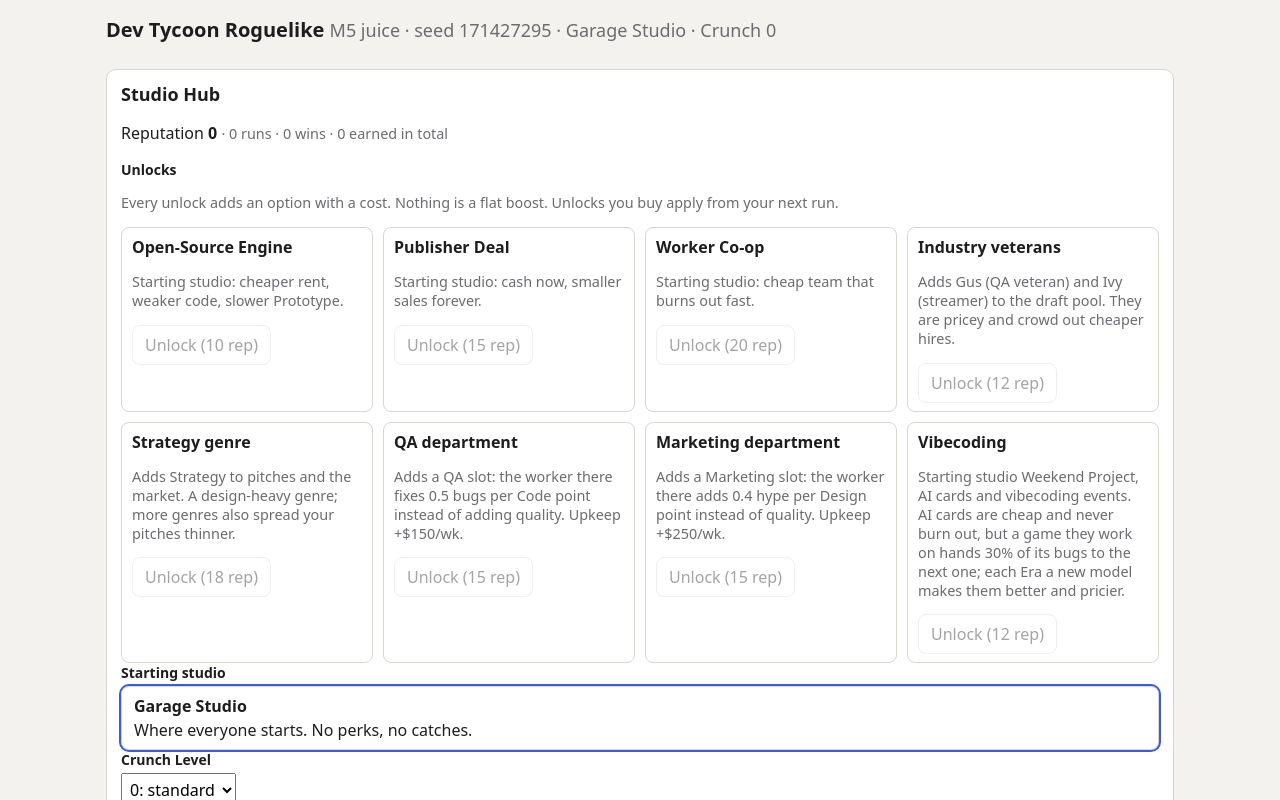
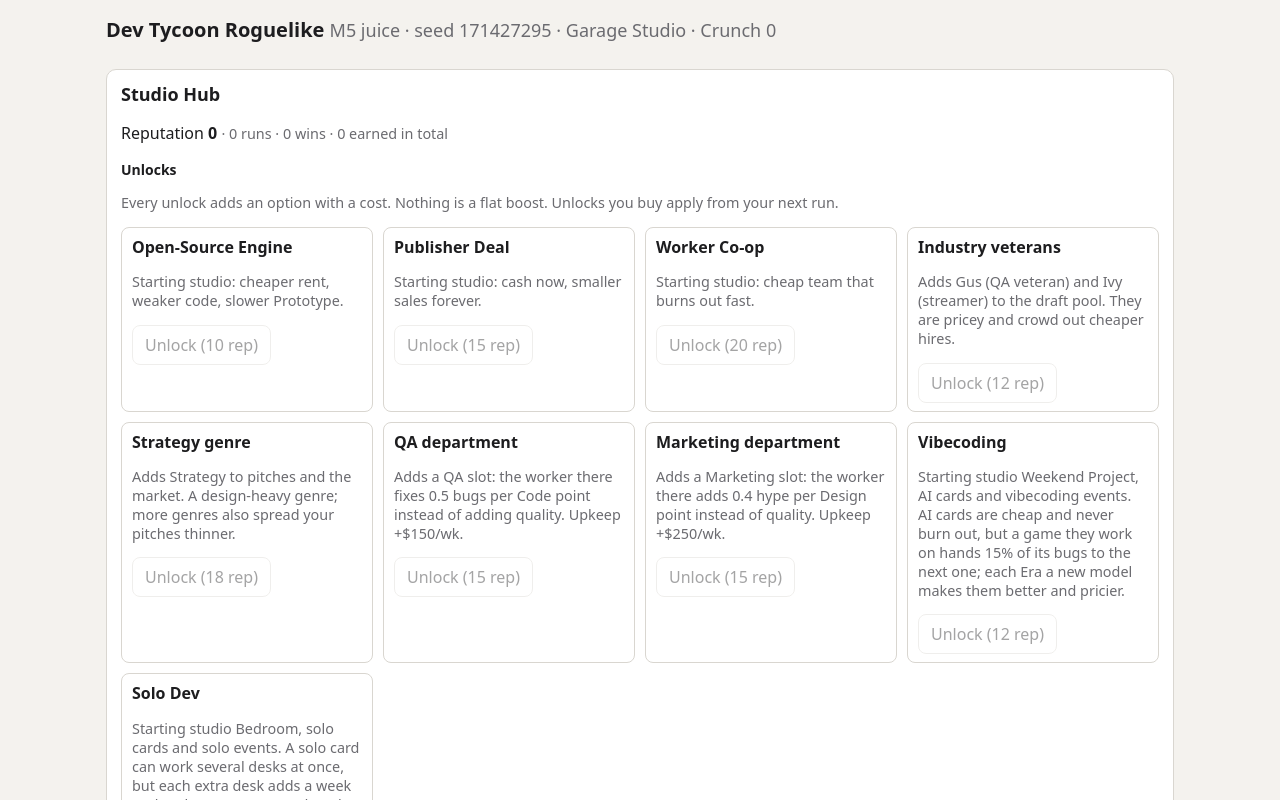
Before and after one commit to gabebartolo-spec/dev-tycoon-roguelike, a React (Vite) app: page / in a window 1280 px wide. Shown: the top 800 px of the page. Built offline with nearby package versions, Linux system fonts and the light colour scheme.

Commit message:
Solo dev build: wearing every hat, Long Tail, Bedroom studio (WIP: Bedroom rent pending director)
Co-Authored-By: Claude Opus 5.5 <noreply@anthropic.com>

```diff
--- a/src/data/content.json
+++ b/src/data/content.json
@@ -12,6 +12,7 @@
   "rosterSize": 6,
   "startingCash": 40000,
   "ai": { "tag": "ai", "debt": 0.15, "statPerEra": 1, "salaryPerEra": 20 },
+  "solo": { "tag": "solo", "weeksPerHat": 1, "decay": 0.92 },
   "economy": { "rentPerWeek": 500, "debtStrikes": 3, "severanceWeeks": 2, "rosterMax": 8, "draftSize": 3 },
   "sales": { "basePerWeek": 3000, "hypeScale": 20, "reviewExp": 2, "decay": 0.85, "minWeekly": 50 },
   "burnout": { "perWeekPlaced": 8, "recoverPerWeek": 10, "threshold": 100, "breakthroughChance": 0.35, "breakthroughQuality": 15, "breakdownBugs": 6 },
@@ -41,7 +42,8 @@
     { "id": "open_source", "name": "Open-Source Engine", "text": "No licence fee (rent -$200/wk), but code counts 10% less and Prototype takes a week longer.", "mods": [ { "kind": "rent", "add": -200 }, { "kind": "deptWeight", "dept": "code", "mul": 0.9 }, { "kind": "phaseWeeks", "phase": "prototype", "add": 1 } ] },
     { "id": "publisher_deal", "name": "Publisher Deal", "text": "+$30k up front, but the publisher takes 15% of every sale.", "mods": [ { "kind": "cash", "add": 30000 }, { "kind": "sales", "mul": 0.85 } ] },
     { "id": "co_op", "name": "Worker Co-op", "text": "Salaries 10% lower, but the team burns out twice as fast and you start one worker short.", "mods": [ { "kind": "salary", "mul": 0.9 }, { "kind": "burnout", "mul": 2 }, { "kind": "rosterSize", "add": -1 } ] },
-    { "id": "weekend_project", "name": "Weekend Project", "text": "You start with a Coding Agent on the team and $10k less cash; Prototype takes a week less.", "mods": [ { "kind": "startWorker", "id": "coding_agent" }, { "kind": "cash", "add": -10000 }, { "kind": "phaseWeeks", "phase": "prototype", "add": -1 } ] }
+    { "id": "weekend_project", "name": "Weekend Project", "text": "You start with a Coding Agent on the team and $10k less cash; Prototype takes a week less.", "mods": [ { "kind": "startWorker", "id": "coding_agent" }, { "kind": "cash", "add": -10000 }, { "kind": "phaseWeeks", "phase": "prototype", "add": -1 } ] },
+    { "id": "bedroom", "name": "Bedroom", "text": "No rent and $20k less cash. You start alone, with The Auteur.", "mods": [ { "kind": "startWorker", "id": "auteur" }, { "kind": "rent", "add": -500 }, { "kind": "cash", "add": -20000 }, { "kind": "rosterSize", "add": -5 } ] }
   ],
   "unlocks": [
     { "id": "studio_open_source", "name": "Open-Source Engine", "text": "Starting studio: cheaper rent, weaker code, slower Prototype.", "cost": 10, "studio": "open_source" },
@@ -51,7 +53,8 @@
     { "id": "genre_strategy", "name": "Strategy genre", "text": "Adds Strategy to pitches and the market. A design-heavy genre; more genres also spread your pitches thinner.", "cost": 18, "genres": ["strategy"] },
     { "id": "dept_qa", "name": "QA department", "text": "Adds a QA slot: the worker there fixes 0.5 bugs per Code point instead of adding quality. Upkeep +$150/wk.", "cost": 15, "departments": ["qa"], "mods": [ { "kind": "rent", "add": 150 } ] },
     { "id": "dept_marketing", "name": "Marketing department", "text": "Adds a Marketing slot: the worker there adds 0.4 hype per Design point instead of quality. Upkeep +$250/wk.", "cost": 15, "departments": ["marketing"], "mods": [ { "kind": "rent", "add": 250 } ] },
-    { "id": "vibecoding", "name": "Vibecoding", "text": "Starting studio Weekend Project, AI cards and vibecoding events. AI cards are cheap and never burn out, but a game they work on hands 30% of its bugs to the next one; each Era a new model makes them better and pricier.", "cost": 12, "studio": "weekend_project", "workers": ["autocomplete", "coding_agent", "image_model", "grumpy_senior", "indie_hacker", "prompt_engineer"], "events": ["agent_deleted_prod", "price_hike", "vibe_jam", "disclosure_backlash"] }
+    { "id": "vibecoding", "name": "Vibecoding", "text": "Starting studio Weekend Project, AI cards and vibecoding events. AI cards are cheap and never burn out, but a game they work on hands 15% of its bugs to the next one; each Era a new model makes them better and pricier.", "cost": 12, "studio": "weekend_project", "workers": ["autocomplete", "coding_agent", "image_model", "grumpy_senior", "indie_hacker", "prompt_engineer"], "events": ["agent_deleted_prod", "price_hike", "vibe_jam", "disclosure_backlash"] },
+    { "id": "solo_dev", "name": "Solo Dev", "text": "Starting studio Bedroom, solo cards and solo events. A solo card can work several desks at once, but each extra desk adds a week to the phase; a game made only by solo cards keeps selling longer.", "cost": 12, "studio": "bedroom", "workers": ["auteur", "pixel_hermit", "hobbyist", "composer_coder", "contract_artist", "community_manager"], "events": ["seventy_hour_weeks", "ten_copies", "publisher_calls", "asset_pack_sale"] }
   ],
   "crunch": [
     { "text": "Payroll thresholds +10%", "mods": [ { "kind": "threshold", "mul": 1.1 } ] },
@@ -117,7 +120,11 @@
     { "id": "agent_deleted_prod", "title": "The agent deleted prod", "text": "Your coding agent wiped the live database during a code freeze, then said a rollback was impossible.", "choices": [ { "label": "Restore the backup", "effects": [ { "kind": "cash", "value": -4000 } ] }, { "label": "Ship it anyway", "effects": [ { "kind": "bugs", "value": 8 } ] } ] },
     { "id": "price_hike", "title": "Subscription price hike", "text": "Your AI tools raise their prices.", "choices": [ { "label": "Pay up", "effects": [ { "kind": "cash", "value": -2000 } ] } ] },
     { "id": "vibe_jam", "title": "Vibe Jam", "text": "A game jam where most of the code must be AI-written.", "choices": [ { "label": "Enter", "effects": [ { "kind": "hype", "value": 6 }, { "kind": "burnoutAll", "value": 10 } ] }, { "label": "Skip it", "effects": [] } ] },
-    { "id": "disclosure_backlash", "title": "AI disclosure backlash", "text": "Players are checking store pages for AI disclosures.", "choices": [ { "label": "Disclose", "effects": [ { "kind": "hype", "value": -5 } ] }, { "label": "Hide it", "effects": [ { "kind": "share", "value": 0.9 } ] } ] }
+    { "id": "disclosure_backlash", "title": "AI disclosure backlash", "text": "Players are checking store pages for AI disclosures.", "choices": [ { "label": "Disclose", "effects": [ { "kind": "hype", "value": -5 } ] }, { "label": "Hide it", "effects": [ { "kind": "share", "value": 0.9 } ] } ] },
+    { "id": "seventy_hour_weeks", "title": "Seventy-hour weeks", "text": "Launch is close. You could live at the desk until it ships.", "choices": [ { "label": "Crunch", "effects": [ { "kind": "bugs", "value": -4 }, { "kind": "burnoutAll", "value": 30 } ] }, { "label": "Keep normal hours", "effects": [] } ] },
+    { "id": "ten_copies", "title": "More than ten copies", "text": "You expected ten sales. Streamers found the last game.", "choices": [ { "label": "Ride it", "effects": [ { "kind": "hype", "value": 8 } ] } ] },
+    { "id": "publisher_calls", "title": "A publisher calls", "text": "A publisher offers marketing money for a cut of your sales.", "choices": [ { "label": "Sign", "effects": [ { "kind": "cash", "value": 8000 }, { "kind": "share", "value": 0.9 } ] }, { "label": "Stay independent", "effects": [] } ] },
+    { "id": "asset_pack_sale", "title": "Asset pack sale", "text": "A sprite pack is 90% off. Less to draw, less to debug.", "choices": [ { "label": "Buy it", "effects": [ { "kind": "cash", "value": -1000 }, { "kind": "bugs", "value": -3 } ] }, { "label": "Make your own", "effects": [] } ] }
   ],
   "traits": [
     { "id": "spaghetti_coder", "name": "Spaghetti Coder", "text": "+3 output, +2 bugs", "effects": [
@@ -170,7 +177,13 @@
     { "id": "ai_disclosure", "name": "AI Disclosure", "text": "-1 hype", "effects": [ { "trigger": "always", "target": "hype", "op": "add", "value": -1 } ] },
     { "id": "code_review", "name": "Code Review", "text": "Beside an AI card: -3 bugs", "effects": [ { "trigger": "adjacent:ai", "target": "bugs", "op": "add", "value": -3 } ] },
     { "id": "build_in_public", "name": "Build in Public", "text": "Beside an AI card: +3 hype", "effects": [ { "trigger": "adjacent:ai", "target": "hype", "op": "add", "value": 3 } ] },
-    { "id": "prompting", "name": "Prompt Engineer", "text": "Beside an AI card: +3 output", "effects": [ { "trigger": "adjacent:ai", "target": "output", "op": "add", "value": 3 } ] }
+    { "id": "prompting", "name": "Prompt Engineer", "text": "Beside an AI card: +3 output", "effects": [ { "trigger": "adjacent:ai", "target": "output", "op": "add", "value": 3 } ] },
+    { "id": "vision", "name": "Vision", "text": "Output x1.2", "effects": [ { "trigger": "always", "target": "output", "op": "mul", "value": 1.2 } ] },
+    { "id": "pixel_perfect", "name": "Pixel Perfect", "text": "Polish: output x1.5", "effects": [ { "trigger": "phase:polish", "target": "output", "op": "mul", "value": 1.5 } ] },
+    { "id": "hobby_project", "name": "Hobby Project", "text": "Prototype: +3 output", "effects": [ { "trigger": "phase:prototype", "target": "output", "op": "add", "value": 3 } ] },
+    { "id": "chiptune", "name": "Chiptune", "text": "In Audio: +2 output", "effects": [ { "trigger": "slot:audio", "target": "output", "op": "add", "value": 2 } ] },
+    { "id": "outsourced", "name": "Outsourced", "text": "Beside a solo card: +2 output", "effects": [ { "trigger": "adjacent:solo", "target": "output", "op": "add", "value": 2 } ] },
+    { "id": "devlog", "name": "Devlog", "text": "Beside a solo card: +3 hype", "effects": [ { "trigger": "adjacent:solo", "target": "hype", "op": "add", "value": 3 } ] }
   ],
   "workers": [
     { "id": "ada", "name": "Ada", "salary": 260, "tags": ["coder", "senior"], "stats": { "code": 5, "design": 1, "art": 0, "audio": 0, "hype": 0, "bugs": 1 }, "traits": ["spaghetti_coder", "night_owl"] },
@@ -192,6 +205,12 @@
     { "id": "image_model", "name": "Image Model", "salary": 60, "tags": ["ai"], "stats": { "code": 0, "design": 0, "art": 5, "audio": 0, "hype": 0, "bugs": 0 }, "traits": ["ai_disclosure"] },
     { "id": "grumpy_senior", "name": "Grumpy Senior", "salary": 280, "tags": ["coder", "senior"], "stats": { "code": 4, "design": 2, "art": 0, "audio": 0, "hype": 0, "bugs": 0 }, "traits": ["code_review"] },
     { "id": "indie_hacker", "name": "Indie Hacker", "salary": 160, "tags": ["designer"], "stats": { "code": 1, "design": 3, "art": 0, "audio": 0, "hype": 1, "bugs": 0 }, "traits": ["build_in_public"] },
-    { "id": "prompt_engineer", "name": "Prompt Engineer", "salary": 130, "tags": ["designer", "junior"], "stats": { "code": 0, "design": 2, "art": 0, "audio": 1, "hype": 0, "bugs": 0 }, "traits": ["prompting"] }
+    { "id": "prompt_engineer", "name": "Prompt Engineer", "salary": 130, "tags": ["designer", "junior"], "stats": { "code": 0, "design": 2, "art": 0, "audio": 1, "hype": 0, "bugs": 0 }, "traits": ["prompting"] },
+    { "id": "auteur", "name": "The Auteur", "salary": 120, "tags": ["solo"], "stats": { "code": 3, "design": 3, "art": 3, "audio": 3, "hype": 0, "bugs": 0 }, "traits": ["vision"] },
+    { "id": "pixel_hermit", "name": "Pixel Hermit", "salary": 90, "tags": ["solo"], "stats": { "code": 1, "design": 2, "art": 5, "audio": 0, "hype": 0, "bugs": 0 }, "traits": ["pixel_perfect"] },
+    { "id": "hobbyist", "name": "Hobbyist", "salary": 60, "tags": ["solo"], "stats": { "code": 2, "design": 3, "art": 1, "audio": 1, "hype": 0, "bugs": 0 }, "traits": ["hobby_project"] },
+    { "id": "composer_coder", "name": "Composer-Coder", "salary": 110, "tags": ["solo"], "stats": { "code": 3, "design": 1, "art": 0, "audio": 4, "hype": 0, "bugs": 0 }, "traits": ["chiptune"] },
+    { "id": "contract_artist", "name": "Contract Artist", "salary": 120, "tags": ["artist", "freelancer"], "stats": { "code": 0, "design": 0, "art": 4, "audio": 0, "hype": 0, "bugs": 0 }, "traits": ["outsourced"] },
+    { "id": "community_manager", "name": "Community Manager", "salary": 150, "tags": ["designer"], "stats": { "code": 0, "design": 1, "art": 0, "audio": 0, "hype": 2, "bugs": 0 }, "traits": ["devlog"] }
   ]
 }
--- a/src/data/schemas.ts
+++ b/src/data/schemas.ts
@@ -166,7 +166,14 @@ export const ContentPack = z.object({
     debt: z.number().min(0).max(1), // share of a shipped game's bugs that carries into the next game
     statPerEra: z.number(),         // + to the card's best stat per Era
     salaryPerEra: z.number(),       // + weekly salary per Era
-  }).default({ tag: 'ai', debt: 0.3, statPerEra: 1, salaryPerEra: 20 }),
+  }).default({ tag: 'ai', debt: 0.15, statPerEra: 1, salaryPerEra: 20 }),
+  /** Solo cards: workers with this tag can sit on several desks (each extra desk lengthens the phase); a game made
+   *  only by solo cards sells with a slower decay (Long Tail). */
+  solo: z.object({
+    tag: z.string(),
+    weeksPerHat: z.number().int().nonnegative(), // + weeks to a phase per extra desk one solo card holds
+    decay: z.number().min(0).max(1),             // weekly sales factor for an all-solo game (base is sales.decay)
+  }).default({ tag: 'solo', weeksPerHat: 1, decay: 0.92 }),
   review: z.object({ expectation: z.number().positive(), bugPenalty: z.number().nonnegative(), min: z.number(), max: z.number() }),
   economy: z.object({
     rentPerWeek: z.number().nonnegative(),
--- a/src/sim/run.ts
+++ b/src/sim/run.ts
@@ -16,6 +16,7 @@ export interface Project {
   bugs: number;
   contributions: Contribution[];
   usedAi?: boolean; // an AI card worked a phase: the shipped game leaves tech debt
+  solo?: boolean;   // every phase so far was worked only by solo cards: the shipped game gets the Long Tail
 }
 
 export interface ReviewLine { source: string; impact: number } // impact on the 1-10 review score
@@ -36,7 +37,7 @@ export interface Release {
 }
 
 /** A released game still selling; `next` is next week's revenue, which decays every week. */
-export interface Sale { release: number; next: number }
+export interface Sale { release: number; next: number; decay?: number } // decay: own weekly factor (Long Tail)
 
 export interface Pitch { genreId: string; topicId: string }
 
@@ -112,6 +113,18 @@ function drawInt(s: RunState, max: number): [number, RunState] {
 
 const clamp = (v: number, lo: number, hi: number) => Math.min(hi, Math.max(lo, v));
 export const isAi = (id: string, content: ContentPack) => !!content.workers.find((w) => w.id === id)?.tags.includes(content.ai.tag);
+export const isSolo = (id: string, content: ContentPack) => !!content.workers.find((w) => w.id === id)?.tags.includes(content.solo.tag);
+
+/** Wearing every hat: a solo card on several desks adds weeksPerHat to the phase for each desk past the first. */
+export function hatWeeks(board: Board, content: ContentPack): number {
+  const desks = new Map<string, number>();
+  for (const id of Object.values(board)) if (id) desks.set(id, (desks.get(id) ?? 0) + 1);
+  return Math.max(0, ...[...desks.values()].map((n) => n - 1)) * content.solo.weeksPerHat;
+}
+
+/** Weeks the current phase takes with this board (base weeks plus hats). */
+export const phaseWeeks = (s: RunState, content: ContentPack) =>
+  s.project ? content.phases[s.project.phase].weeks + hatWeeks(s.board, content) : 0;
 
 /**
  * New Model Drops: from Era 2 on, every AI card has +statPerEra on its best stat and +salaryPerEra salary per Era.
@@ -146,7 +159,7 @@ export function runway(s: RunState, content: ContentPack): number {
   for (let w = 0; w < 520; w++) {
     cash += sales.reduce((a, b) => a + b, 0) - cost;
     if (cash < 0) return w;
-    sales = sales.map((x) => x * content.sales.decay).filter((x) => x >= content.sales.minWeekly);
+    sales = sales.map((x, i) => x * (s.sales[i]?.decay ?? content.sales.decay)).filter((x) => x >= content.sales.minWeekly);
   }
   return Infinity;
 }
@@ -255,7 +268,7 @@ function tick(s0: RunState, weeks: number, content: ContentPack): [RunState, Sim
       income += amount;
       releases[sale.release].revenue += amount;
     }
-    const sales = s.sales.map((x) => ({ ...x, next: x.next * S.decay })).filter((x) => x.next >= S.minWeekly);
+    const sales = s.sales.map((x) => ({ ...x, next: x.next * (x.decay ?? S.decay) })).filter((x) => x.next >= S.minWeekly);
     const cash = s.cash - salary - rent + income;
     s = {
       ...s, week: s.week + 1, cash, releases, sales,
@@ -428,7 +441,8 @@ export function apply(s: RunState, cmd: Command, content: ContentPack): [RunStat
       if (cmd.workerId && !s.roster.includes(cmd.workerId)) throw new Error(`not on roster ${cmd.workerId}`);
       if (cmd.workerId && s.benched.includes(cmd.workerId)) throw new Error(`benched ${cmd.workerId}`);
       const board: Board = { ...s.board };
-      for (const d of Object.keys(board) as Dept[]) if (cmd.workerId && board[d] === cmd.workerId) board[d] = null; // one slot per worker
+      // One desk per worker, except solo cards, which can wear several hats (see hatWeeks).
+      if (cmd.workerId && !isSolo(cmd.workerId, content)) for (const d of Object.keys(board) as Dept[]) if (board[d] === cmd.workerId) board[d] = null;
       board[cmd.dept] = cmd.workerId;
       return [{ ...s, board }, [{ type: 'placed', dept: cmd.dept, workerId: cmd.workerId }]];
     }
@@ -459,6 +473,8 @@ export function apply(s: RunState, cmd: Command, content: ContentPack): [RunStat
     case 'endPhase': {
       if (!s.project) throw new Error('no project');
       const phase = content.phases[s.project.phase];
+      const weeks = phaseWeeks(s, content);
+      const placed = Object.values(s.board).filter(Boolean) as string[];
       const totals = phaseTotals(s, content)!;
       const [afterBurnout, built, burnEvents] = burnoutPhase(s, {
         ...s.project,
@@ -467,12 +483,13 @@ export function apply(s: RunState, cmd: Command, content: ContentPack): [RunStat
         hype: s.project.hype + totals.hype,
         bugs: s.project.bugs + totals.bugs,
         contributions: [...s.project.contributions, ...totals.contributions],
-        usedAi: s.project.usedAi || Object.values(s.board).some((id) => !!id && isAi(id, content)),
-      }, phase.weeks, content);
-      const [ticked, tickEvents] = tick({ ...afterBurnout, project: built }, phase.weeks, content);
+        usedAi: s.project.usedAi || placed.some((id) => isAi(id, content)),
+        solo: (s.project.solo ?? true) && placed.every((id) => isSolo(id, content)), // an empty desk (a benched solo dev) keeps it
+      }, weeks, content);
+      const [ticked, tickEvents] = tick({ ...afterBurnout, project: built }, weeks, content);
       let next = ticked;
       const events: SimEvent[] = [
-        { type: 'phaseEnded', phaseId: phase.id, weeks: phase.weeks, payroll: next.projectCost - s.projectCost, totals },
+        { type: 'phaseEnded', phaseId: phase.id, weeks, payroll: next.projectCost - s.projectCost, totals },
         ...burnEvents, ...tickEvents,
       ];
       const project = next.project!; // events during the tick may have added hype/bugs
@@ -491,7 +508,7 @@ export function apply(s: RunState, cmd: Command, content: ContentPack): [RunStat
         next = {
           ...next, project: null, benched: [], releases: [...next.releases, release],
           carry: debt ? { ...next.carry, debt: (next.carry.debt ?? 0) + debt } : next.carry,
-          sales: [...next.sales, { release: next.releases.length, next: launchSales(release, demand, content) }],
+          sales: [...next.sales, { release: next.releases.length, next: launchSales(release, demand, content), ...(project.solo ? { decay: content.solo.decay } : {}) }],
           expectation: hit ? Math.min(M.expectationMax, next.expectation + M.expectationRise) : next.expectation,
           rivalGenres: copycat ? { ...next.rivalGenres, [copycat]: project.genreId } : next.rivalGenres,
         };
--- a/src/ui/RunScreen.tsx
+++ b/src/ui/RunScreen.tsx
@@ -3,7 +3,7 @@ import { AnimatePresence, motion } from 'motion/react';
 import { lazy, Suspense, useEffect, useRef, useState } from 'react';
 import { content } from '../data/load';
 import type { Dept } from '../data/schemas';
-import { phaseTotals, preview, weeklyCosts } from '../sim/run';
+import { phaseTotals, phaseWeeks, preview, weeklyCosts } from '../sim/run';
 import { useGame } from '../store/game';
 import { money, signed } from './format';
 import { Delta, WorkerCard } from './widgets';
@@ -82,7 +82,7 @@ export function RunScreen() {
   return (
     <DndContext sensors={sensors} onDragOver={onDragOver} onDragEnd={onDragEnd} onDragCancel={() => setHover(null)}>
       <section className="totals">
-        <div><b>{genre.name}</b> · {phase.name} ({project.phase + 1}/{content.phases.length}, {phase.weeks} wk, −{money(weeklyCosts(state, content) * phase.weeks)})</div>
+        <div><b>{genre.name}</b> · {phase.name} ({project.phase + 1}/{content.phases.length}, {phaseWeeks(state, content)} wk, −{money(weeklyCosts(state, content) * phaseWeeks(state, content))})</div>
         <div>Project so far: <Delta q={project.quality} h={project.hype} b={project.bugs} /></div>
         <div className="float-host">This phase: <Delta q={now.quality} h={now.hype} b={now.bugs} />
           <AnimatePresence>{floats.map((f) => (
```
Also changed, not shown: 2 other files (tests, documents, lock files or other folders).
